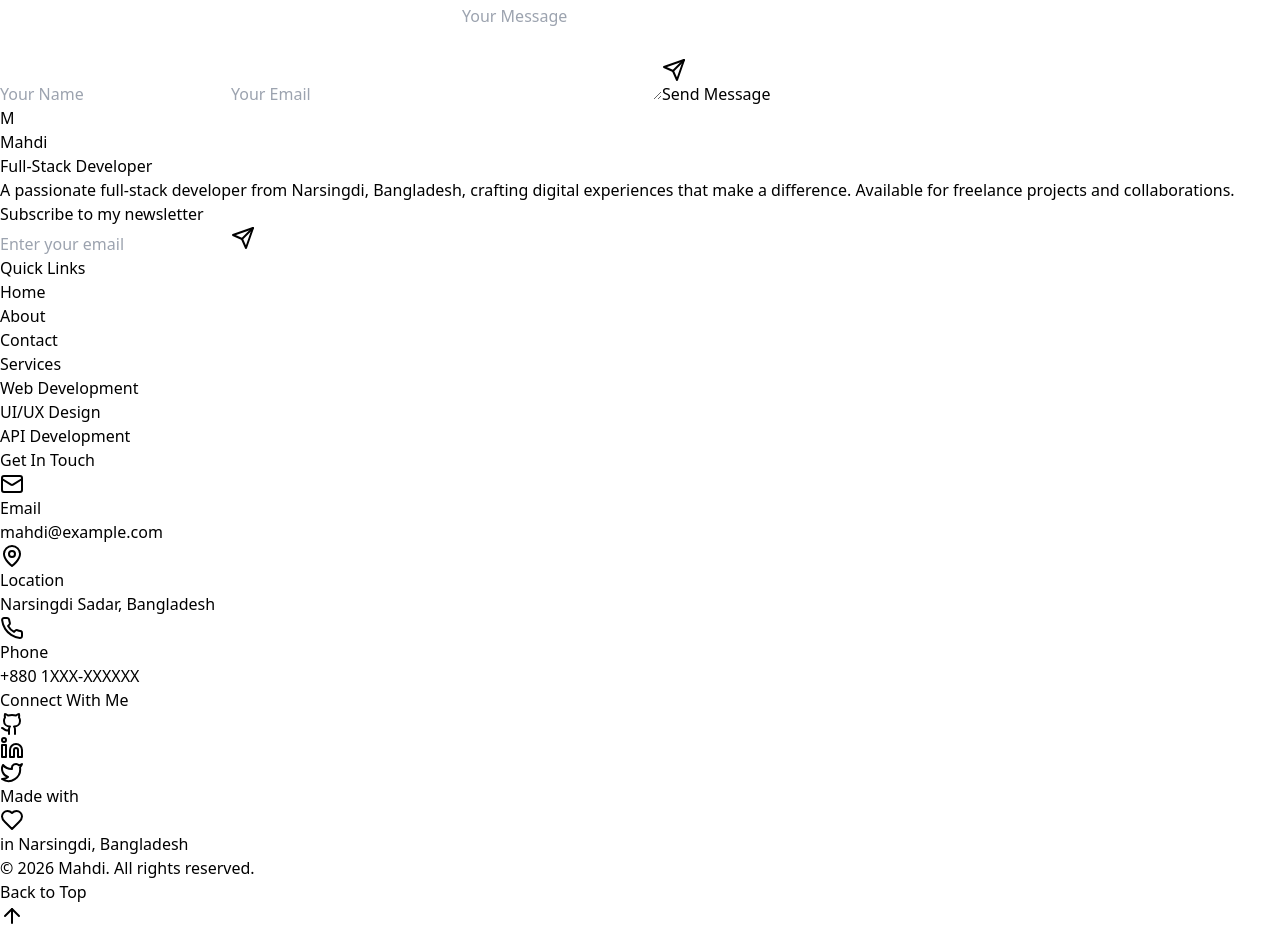
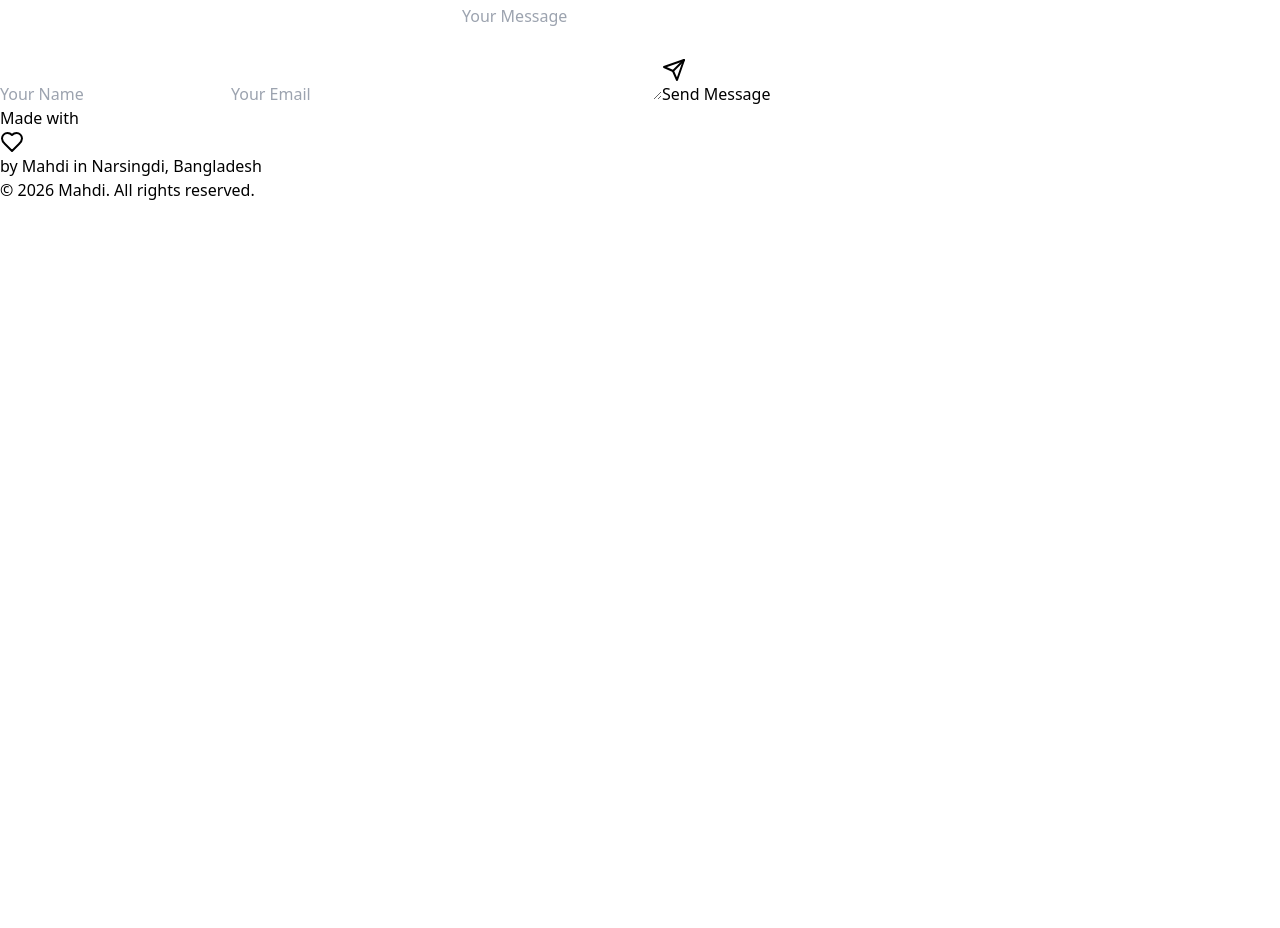
Before and after one commit to darkboy0p/darkboy0p.github.io, a React (Vite) app: page / in a window 1280 px wide. Shown: the part 1226-2154 px from the top of the page. After the commit the page ends 1428 px from the top, so only its background shows below. Built offline with nearby package versions, Linux system fonts and the light colour scheme.

Commit message:
Update Footer.jsx

```diff
--- a/src/components/Footer.jsx
+++ b/src/components/Footer.jsx
@@ -1,187 +1,22 @@
-import React from 'react';
-import { Github, Linkedin, Twitter, Heart, ArrowUp, Mail, MapPin, Phone, Send } from 'lucide-react';
-import { personalInfo, navLinks } from '../data/portfolioData';
-import { getCurrentYear } from '../utils/helpers';
+import React from 'react'
+import { Heart } from 'lucide-react'
+import { personalInfo } from '../data/portfolioData'
 
 const Footer = () => {
-  const currentYear = getCurrentYear();
-  const socialIcons = {
-    github: Github,
-    linkedin: Linkedin,
-    twitter: Twitter,
-  };
-
-  const scrollToTop = () => {
-    window.scrollTo({ top: 0, behavior: 'smooth' });
-  };
-
   return (
-    <footer className="bg-gradient-to-br from-slate-900 to-slate-800 text-slate-300 relative">
-      {/* Main Footer Content */}
-      <div className="max-w-7xl mx-auto px-4 sm:px-6 lg:px-8 pt-16 pb-8">
-        <div className="grid md:grid-cols-3 gap-12 mb-12">
-          {/* Brand & About */}
-          <div className="space-y-4">
-            <div className="flex items-center space-x-2">
-              <div className="w-10 h-10 bg-gradient-to-br from-slate-600 to-slate-700 rounded-lg flex items-center justify-center shadow-lg">
-                <span className="text-xl font-bold text-white">M</span>
-              </div>
-              <div>
-                <h3 className="text-xl font-bold text-white">Mahdi</h3>
-                <p className="text-xs text-slate-400">Full-Stack Developer</p>
-              </div>
-            </div>
-            <p className="text-sm text-slate-400 leading-relaxed">
-              A passionate full-stack developer from Narsingdi, Bangladesh, crafting digital experiences that make a difference. Available for freelance projects and collaborations.
-            </p>
-
-            {/* Newsletter Signup */}
-            <div className="pt-2">
-              <p className="text-sm font-medium text-white mb-2">Subscribe to my newsletter</p>
-              <div className="flex">
-                <input
-                  type="email"
-                  placeholder="Enter your email"
-                  className="flex-1 px-4 py-2 bg-slate-700 border border-slate-600 rounded-l-lg text-sm text-white placeholder-slate-400 focus:outline-none focus:border-slate-500"
-                />
-                <button className="px-4 py-2 bg-slate-600 hover:bg-slate-500 rounded-r-lg transition-colors">
-                  <Send className="h-4 w-4 text-white" />
-                </button>
-              </div>
-            </div>
-          </div>
-
-          {/* Quick Links */}
-          <div>
-            <h4 className="text-sm font-semibold text-white uppercase tracking-wider mb-6">Quick Links</h4>
-            <ul className="space-y-3">
-              {navLinks.map((link) => (
-                <li key={link.name}>
-                  <a
-                    href={link.href}
-                    className="text-slate-400 hover:text-white transition-colors text-sm flex items-center space-x-2 group"
-                  >
-                    <span className="w-1.5 h-1.5 bg-slate-500 rounded-full group-hover:bg-white transition-colors"></span>
-                    <span>{link.name}</span>
-                  </a>
-                </li>
-              ))}
-            </ul>
-
-            {/* Additional Links */}
-            <h4 className="text-sm font-semibold text-white uppercase tracking-wider mt-8 mb-6">Services</h4>
-            <ul className="space-y-3">
-              <li>
-                <a href="#" className="text-slate-400 hover:text-white transition-colors text-sm flex items-center space-x-2 group">
-                  <span className="w-1.5 h-1.5 bg-slate-500 rounded-full group-hover:bg-white transition-colors"></span>
-                  <span>Web Development</span>
-                </a>
-              </li>
-              <li>
-                <a href="#" className="text-slate-400 hover:text-white transition-colors text-sm flex items-center space-x-2 group">
-                  <span className="w-1.5 h-1.5 bg-slate-500 rounded-full group-hover:bg-white transition-colors"></span>
-                  <span>UI/UX Design</span>
-                </a>
-              </li>
-              <li>
-                <a href="#" className="text-slate-400 hover:text-white transition-colors text-sm flex items-center space-x-2 group">
-                  <span className="w-1.5 h-1.5 bg-slate-500 rounded-full group-hover:bg-white transition-colors"></span>
-                  <span>API Development</span>
-                </a>
-              </li>
-            </ul>
-          </div>
-
-          {/* Contact & Social */}
-          <div>
-            <h4 className="text-sm font-semibold text-white uppercase tracking-wider mb-6">Get In Touch</h4>
-
-            <div className="space-y-4 mb-8">
-              <a
-                href={`mailto:${personalInfo.email}`}
-                className="flex items-center space-x-3 text-slate-400 hover:text-white transition-colors group"
-              >
-                <div className="w-10 h-10 bg-slate-700 rounded-lg flex items-center justify-center group-hover:bg-slate-600 transition-colors">
-                  <Mail className="h-4 w-4" />
-                </div>
-                <div>
-                  <p className="text-xs text-slate-500">Email</p>
-                  <p className="text-sm font-medium">{personalInfo.email}</p>
-                </div>
-              </a>
-
-              <div className="flex items-center space-x-3 text-slate-400">
-                <div className="w-10 h-10 bg-slate-700 rounded-lg flex items-center justify-center">
-                  <MapPin className="h-4 w-4" />
-                </div>
-                <div>
-                  <p className="text-xs text-slate-500">Location</p>
-                  <p className="text-sm font-medium text-white">Narsingdi Sadar, Bangladesh</p>
-                </div>
-              </div>
-
-              <a
-                href={`tel:${personalInfo.phone}`}
-                className="flex items-center space-x-3 text-slate-400 hover:text-white transition-colors group"
-              >
-                <div className="w-10 h-10 bg-slate-700 rounded-lg flex items-center justify-center group-hover:bg-slate-600 transition-colors">
-                  <Phone className="h-4 w-4" />
-                </div>
-                <div>
-                  <p className="text-xs text-slate-500">Phone</p>
-                  <p className="text-sm font-medium">{personalInfo.phone}</p>
-                </div>
-              </a>
-            </div>
-
-            <h4 className="text-sm font-semibold text-white uppercase tracking-wider mb-4">Connect With Me</h4>
-            <div className="flex items-center space-x-3">
-              {Object.entries(personalInfo.social).map(([platform, url]) => {
-                const Icon = socialIcons[platform];
-                return Icon ? (
-                  <a
-                    key={platform}
-                    href={url}
-                    target="_blank"
-                    rel="noopener noreferrer"
-                    className="w-10 h-10 bg-slate-700 rounded-lg flex items-center justify-center text-slate-400 hover:text-white hover:bg-slate-600 transition-all hover:scale-110 transform"
-                    title={platform.charAt(0).toUpperCase() + platform.slice(1)}
-                  >
-                    <Icon className="h-5 w-5" />
-                  </a>
-                ) : null;
-              })}
-            </div>
-          </div>
-        </div>
-
-        {/* Bottom Bar */}
-        <div className="pt-8 border-t border-slate-700">
-          <div className="flex flex-col md:flex-row justify-between items-center space-y-4 md:space-y-0">
-            <p className="text-sm flex items-center space-x-1">
-              <span>Made with</span>
-              <Heart className="h-4 w-4 text-red-500 fill-current animate-pulse" />
-              <span>in Narsingdi, Bangladesh</span>
-            </p>
-
-            <p className="text-xs text-slate-500">
-              &copy; {currentYear} Mahdi. All rights reserved.
-            </p>
-
-            <button
-              onClick={scrollToTop}
-              className="flex items-center space-x-2 text-slate-400 hover:text-white transition-colors group"
-            >
-              <span className="text-sm">Back to Top</span>
-              <div className="w-8 h-8 bg-slate-700 rounded-lg flex items-center justify-center group-hover:bg-slate-600 transition-all group-hover:-translate-y-1">
-                <ArrowUp className="h-4 w-4" />
-              </div>
-            </button>
-          </div>
-        </div>
+    <footer className="bg-slate-900 text-slate-300 py-8">
+      <div className="max-w-6xl mx-auto px-4 text-center">
+        <p className="flex items-center justify-center space-x-1 text-sm">
+          <span>Made with</span>
+          <Heart className="h-4 w-4 text-red-500 fill-current" />
+          <span>by {personalInfo.name} in {personalInfo.location}</span>
+        </p>
+        <p className="text-xs text-slate-500 mt-2">
+          &copy; {new Date().getFullYear()} {personalInfo.name}. All rights reserved.
+        </p>
       </div>
     </footer>
-  );
-};
+  )
+}
 
-export default Footer;
+export default Footer
```
